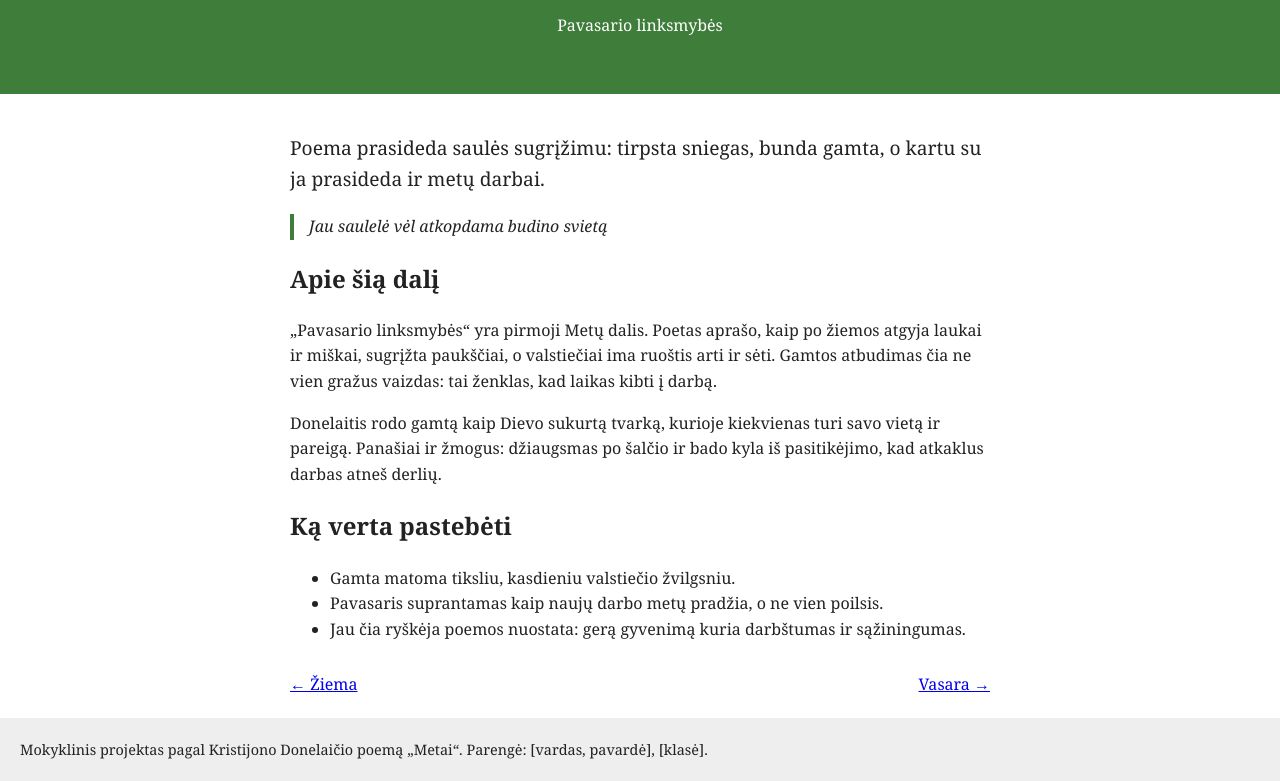
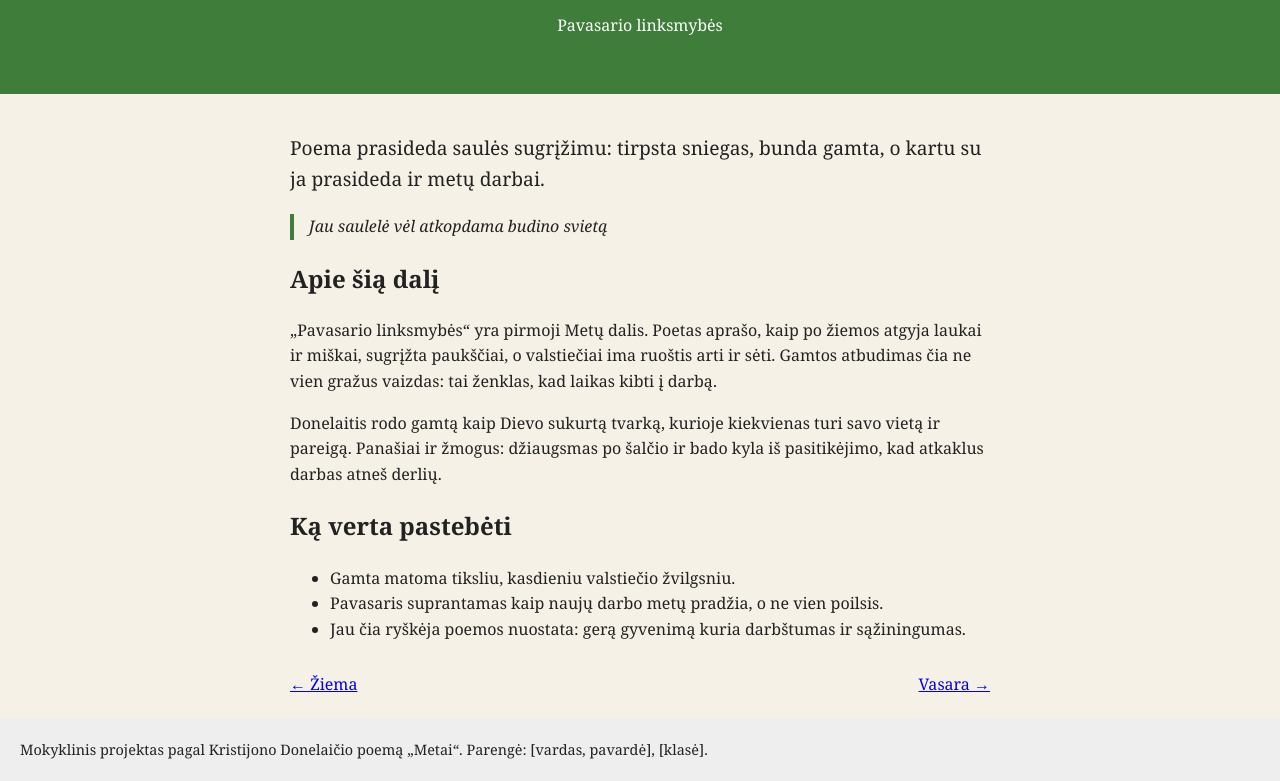
Before and after one commit to Gertowa/Projektas, a plain HTML site: page pavasaris.html in a window 1280 px wide. Shown: the part 157-938 px from the top of the page. Drawn offline with Linux system fonts and the light colour scheme.

Commit message:
Change body background color in pavasaris.html
Added a background color to the body.

```diff
--- a/pavasaris.html
+++ b/pavasaris.html
@@ -5,7 +5,7 @@
 <meta name="viewport" content="width=device-width, initial-scale=1">
 <title>Pavasaris – Metai</title>
 <style>
-  body { font-family: Georgia, serif; margin: 0; line-height: 1.6; color: #222; }
+  body { font-family: Georgia, serif; margin: 0; line-height: 1.6; color: #222; background: #f6f1e7; }
   nav { padding: 12px 20px; background: #eee; }
   nav a { color: #222; }
   header { background: #3f7d3a; color: white; padding: 40px 20px; text-align: center; }
```
